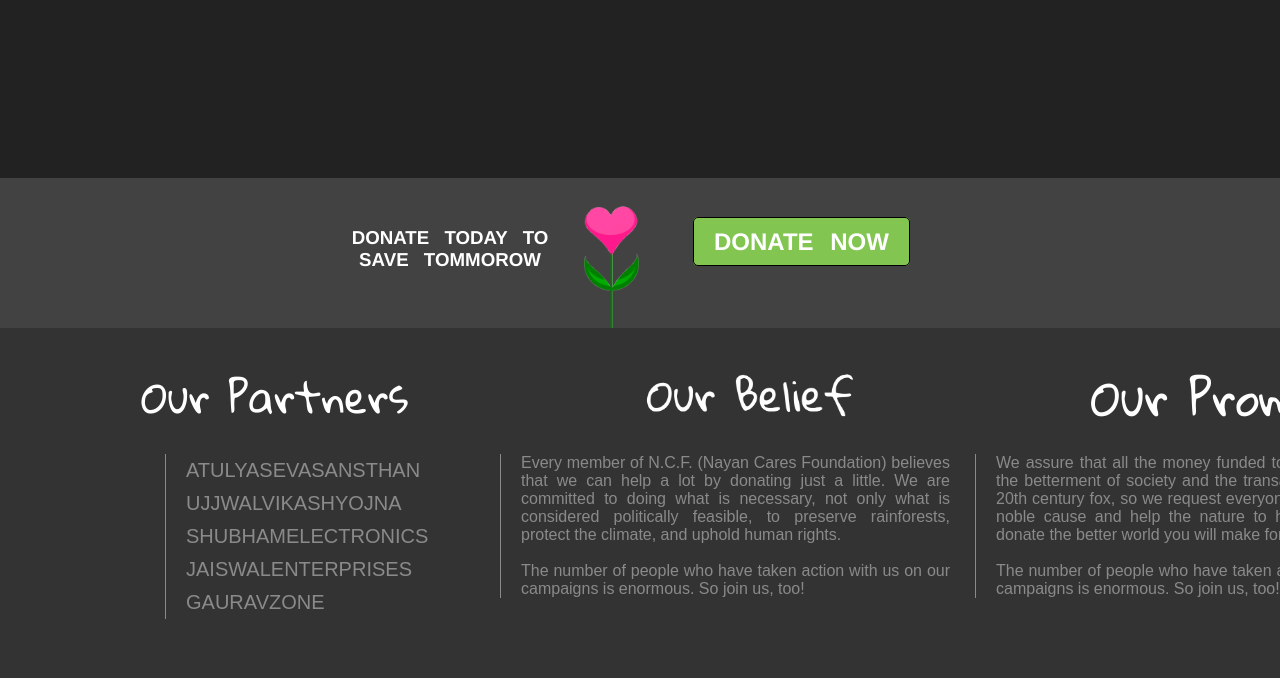
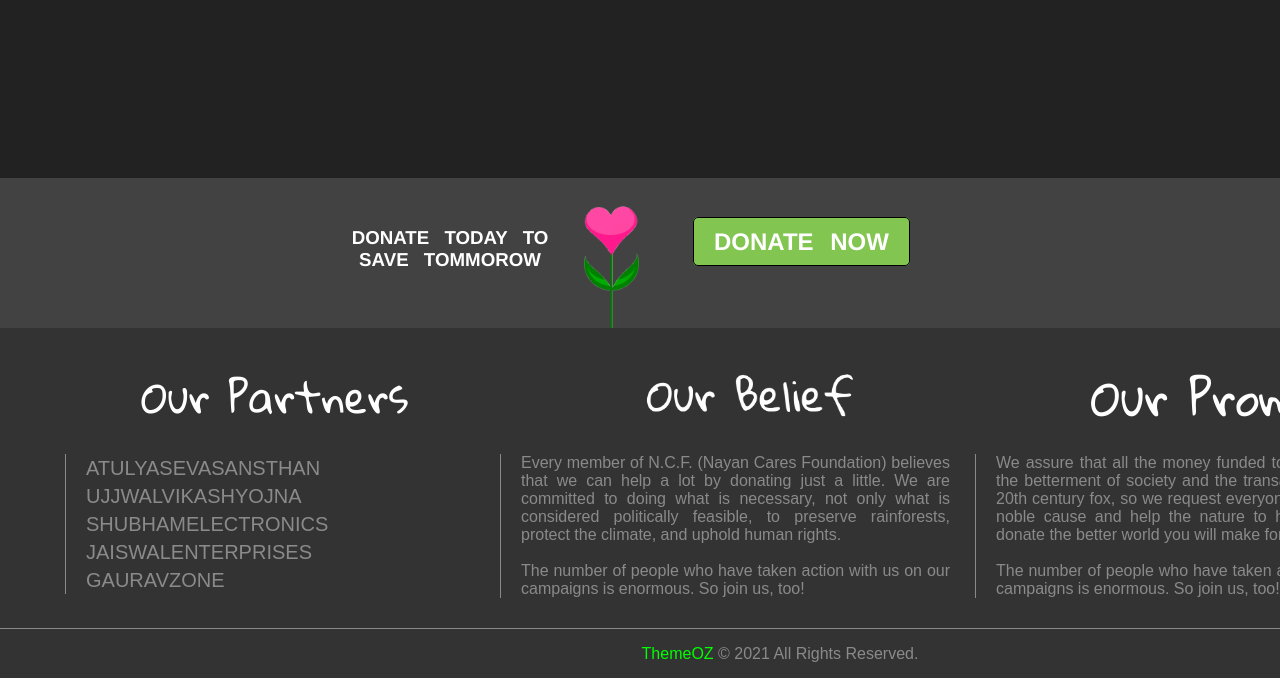
Before and after one commit to Nayan-Oz/project, a plain HTML site: page index.html in a window 1280 px wide. Shown: the part 1512-2191 px from the top of the page. Drawn offline with Linux system fonts and the light colour scheme.

Commit message:
Update index.html

```diff
--- a/index.html
+++ b/index.html
@@ -177,11 +177,13 @@
 			}
 			#pimg
 			{
-				width:1500px;
+				width:1520px;
 				height:900px;
 				//background:cyan;
 				margin:0 auto;
 				position:relative;
+				background:url('plant.jpg') no-repeat ;
+				background-size:cover;
 			}
 			#pimg img
 			{
@@ -319,17 +321,15 @@
 			}
 			#footerm1
 			{
-				height:325px;
+				height:275px;
 				width:1520px;
-				//background:cyan;
 				margin:0 auto;
 				padding:25px 0 0 0;
 			}
 			.bbox
 			{
-				height:300px;
+				height:250px;
 				width:450px;
-				//background:red;
 				margin:0 0 0 25px;
 				float:left;
 			}
@@ -337,7 +337,6 @@
 			{
 				width:300px;
 				height:85px;
-				//background:yellow;
 				margin-left:100px;
 			}
 			.ob img
@@ -363,7 +362,7 @@
 				font-size:20px;
 				color:#8a8a8a;
 				text-align:justify;
-				padding:5px 0 5px 20px;
+				padding:2.5px 0 2.5px 20px;
 				display:block;
 				border-left:1px #8a8a8a solid;
 				font-weight:500;
@@ -374,10 +373,25 @@
 				font-family:arial;
 				color:#8a8a8a;
 				text-align:justify;
-				padding:5px 0 5px 25px;
+				padding:2.5px 0 2.5px 25px;
 				border-left:1px #8a8a8a solid;
 				font-weight:500;
 				text-decoration:none;
+			}
+			#lf
+			{
+				width:1520px;
+				height:50px;
+				margin:0 auto;
+				border-top:1px #8a8a8a solid;
+			}
+			#lf p
+			{
+				width:100%;
+				font-family:arial;
+				color:#8a8a8a;
+				text-align:center;
+				padding:0 0 0 20px;
 			}
 		</style>
 	</head>
@@ -416,7 +430,7 @@
 			</div>
 			<div id="main">
 				<div id="pimg">
-					<img src="plant.jpg"/>
+					<!--<img src="plant.jpg"/>-->
 					<div class="details">
 						<h1>GIVE A LITTLE.</h1>
 						<h1>CHANGE A LOT.</h1>
@@ -452,6 +466,7 @@
 					<div class="bbox">
 						<div class="ob">
 							<img src="op.jpg"/>
+						</div>
 						<ul>
 							<li><a href="#" target="_blank">ATULYASEVASANSTHAN</a></li>
 							<li><a href="#" target="_blank">UJJWALVIKASHYOJNA</a></li>
@@ -459,7 +474,7 @@
 							<li><a href="#" target="_blank">JAISWALENTERPRISES</a></li>
 							<li><a href="#" target="_blank">GAURAVZONE</a></li>
 						</ul>
-						</div>
+
 					</div>
 					<div class="bbox">
 						<div class="ob"><img src="ob.jpg"/></div>
@@ -470,6 +485,9 @@
 						<p>We assure that all the money funded to us will be used for the betterment of society and the transaction is secured by 20th century fox, so we request everyone to take part in this noble cause and help the nature to heal. The more you donate the better world you will make for yourself.<br><br>The number of people who have taken action with us on our campaigns is enormous. So join us, too!</p>
 					</div>
 				</div>
+				<div id="lf">
+					<p><font color="lime">ThemeOZ</font> © 2021 All Rights Reserved.</p>
+				</div>
 			</div>
 		</div>
 	</body>
```
Lines whose indentation alone changed are shown as unchanged.
